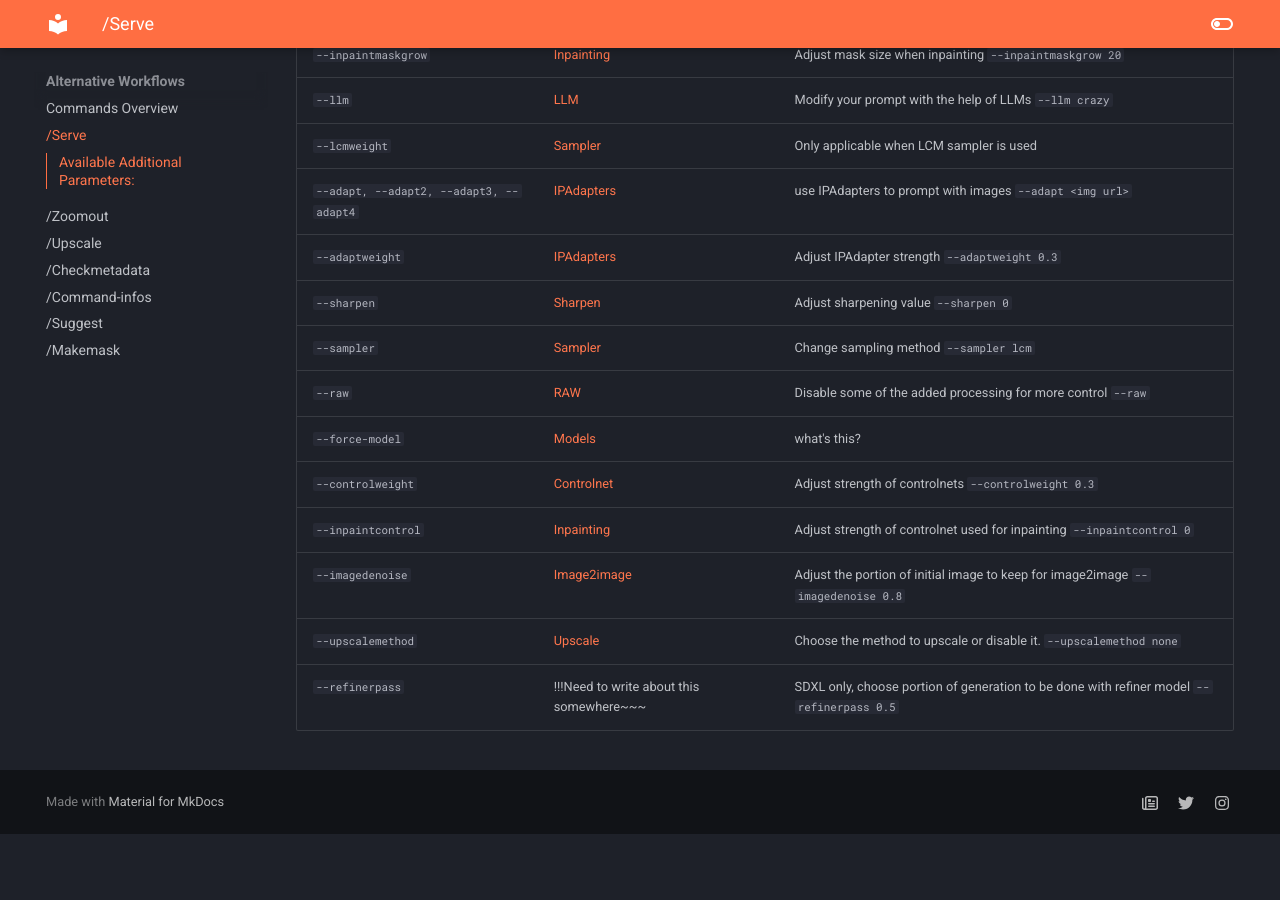
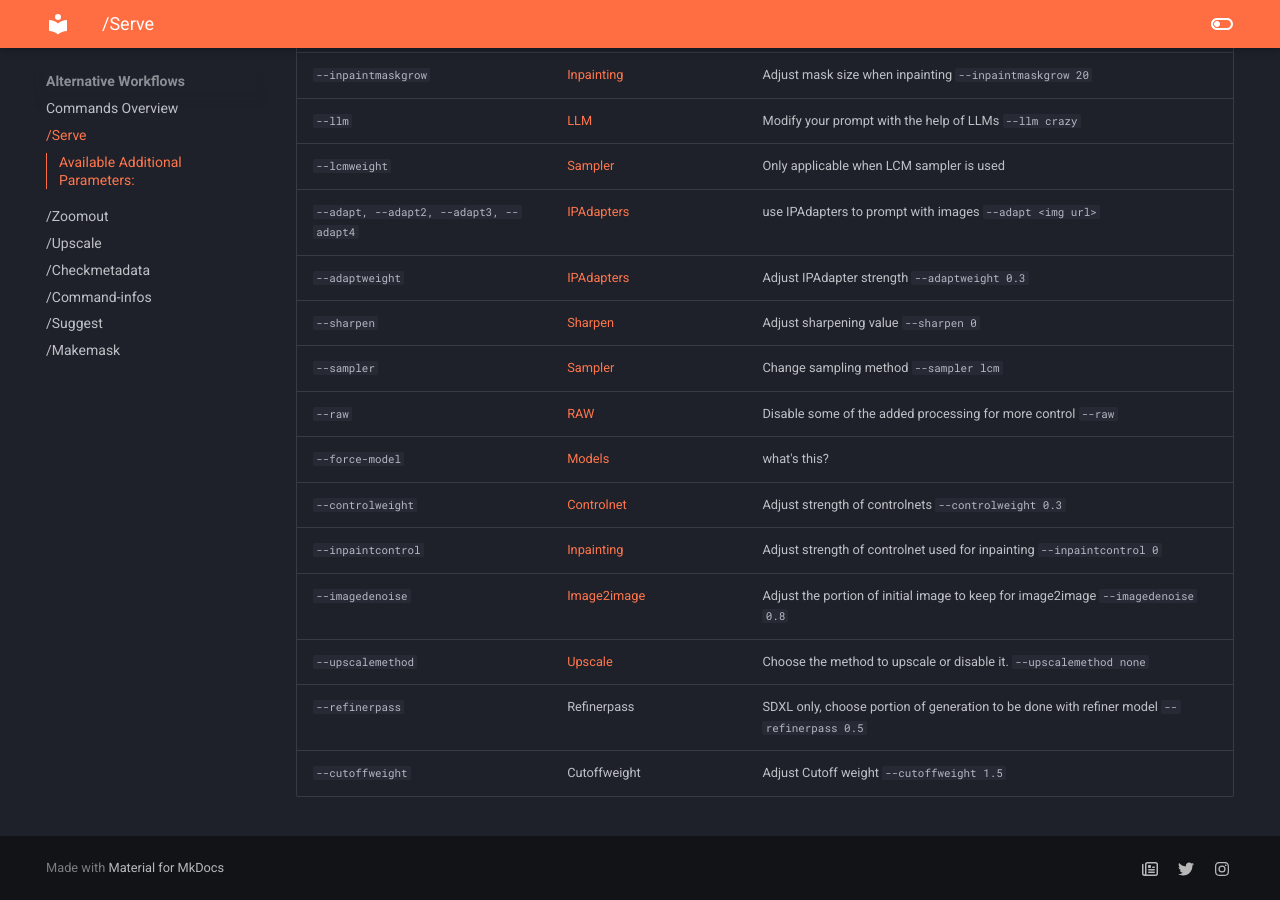
Before and after one commit to Distillery-Dev/site, an MkDocs documentation site: the page built from docs/Alternative Workflows/serve/serve.md, in a window 1280 px wide and 900 px high, scrolled down 813 px. Built offline with MkDocs 1.6.1 and Material for MkDocs 9.7.7, drawn with Linux system fonts in a browser that asks for light colours; before the commit the page ends 1647 px from its top, so only the background shows below that.

Commit message:
Update serve.md

```diff
--- a/docs/Alternative Workflows/serve/serve.md
+++ b/docs/Alternative Workflows/serve/serve.md
@@ -28,4 +28,5 @@
 | `--inpaintcontrol`    | [Inpainting](../../Parameters/inpaint/inpaint.md) | Adjust strength of controlnet used for inpainting `--inpaintcontrol 0`               |
 | `--imagedenoise`      | [Image2image](../../Parameters/img2img/img2img.md)    | Adjust the portion of initial image to keep for image2image `--imagedenoise 0.8`               |
 | `--upscalemethod`     | [Upscale](../../Parameters/upscale_method/upscale_method.md) | Choose the method to upscale or disable it. `--upscalemethod none`               |
-| `--refinerpass`       | !!!Need to write about this somewhere~~~ | SDXL only, choose portion of generation to be done with refiner model `--refinerpass 0.5`                   |
+| `--refinerpass`       | Refinerpass | SDXL only, choose portion of generation to be done with refiner model `--refinerpass 0.5`                   |
+| `--cutoffweight`       | Cutoffweight | Adjust Cutoff weight `--cutoffweight 1.5`                   |
```
